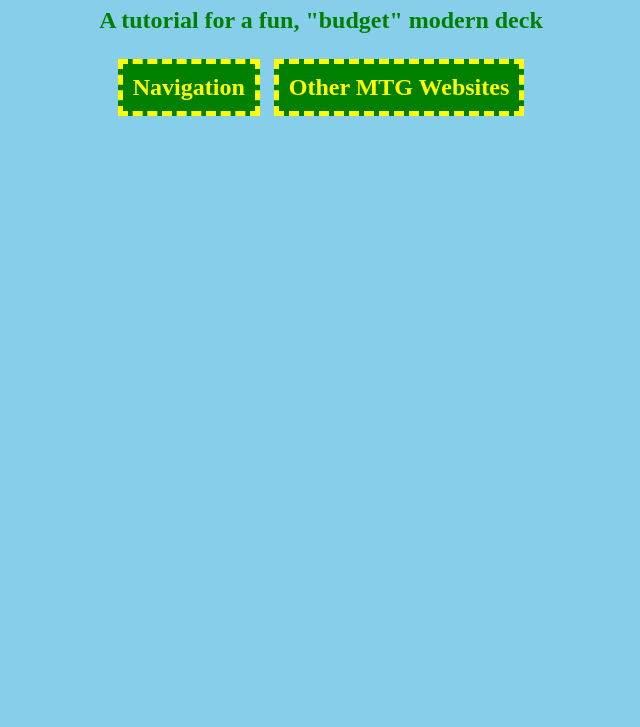
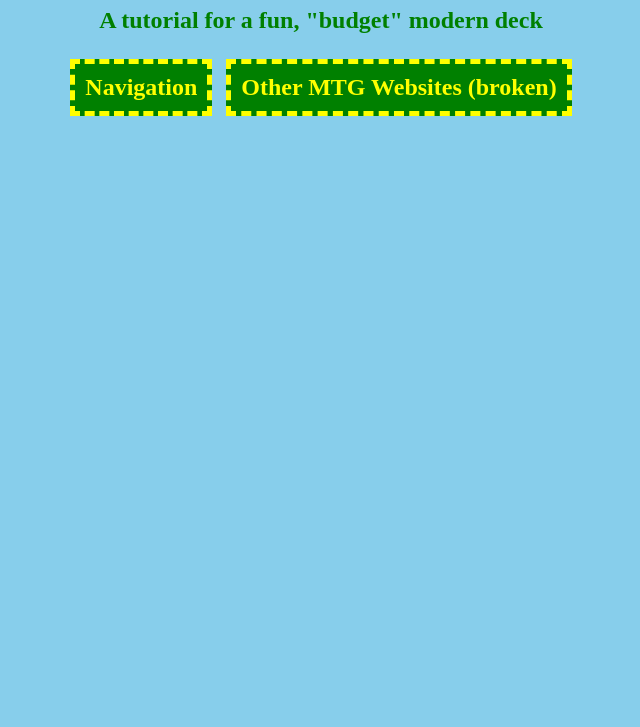
Before and after one commit to FroggyTroller/Bant_Emeria_deck_tech, a plain HTML site: page index.html in a window 1280 px wide. Shown: the part 73-800 px from the top of the page, without its empty margins (319-959 px from the left). Drawn offline with Linux system fonts and the light colour scheme.

Commit message:
Update index.html

```diff
--- a/index.html
+++ b/index.html
@@ -27,7 +27,7 @@
 		</div>
 
 		<div class="dropdown">
-		<span><p>Other MTG Websites</p></span>
+		<span><p>Other MTG Websites (broken)</p></span>
 		<div class="dropdown-content">
 		<button onclick="document.getElementById('mtg_sites').style.display='block'" id="button">Toggle On</button>
 		<br>
```
